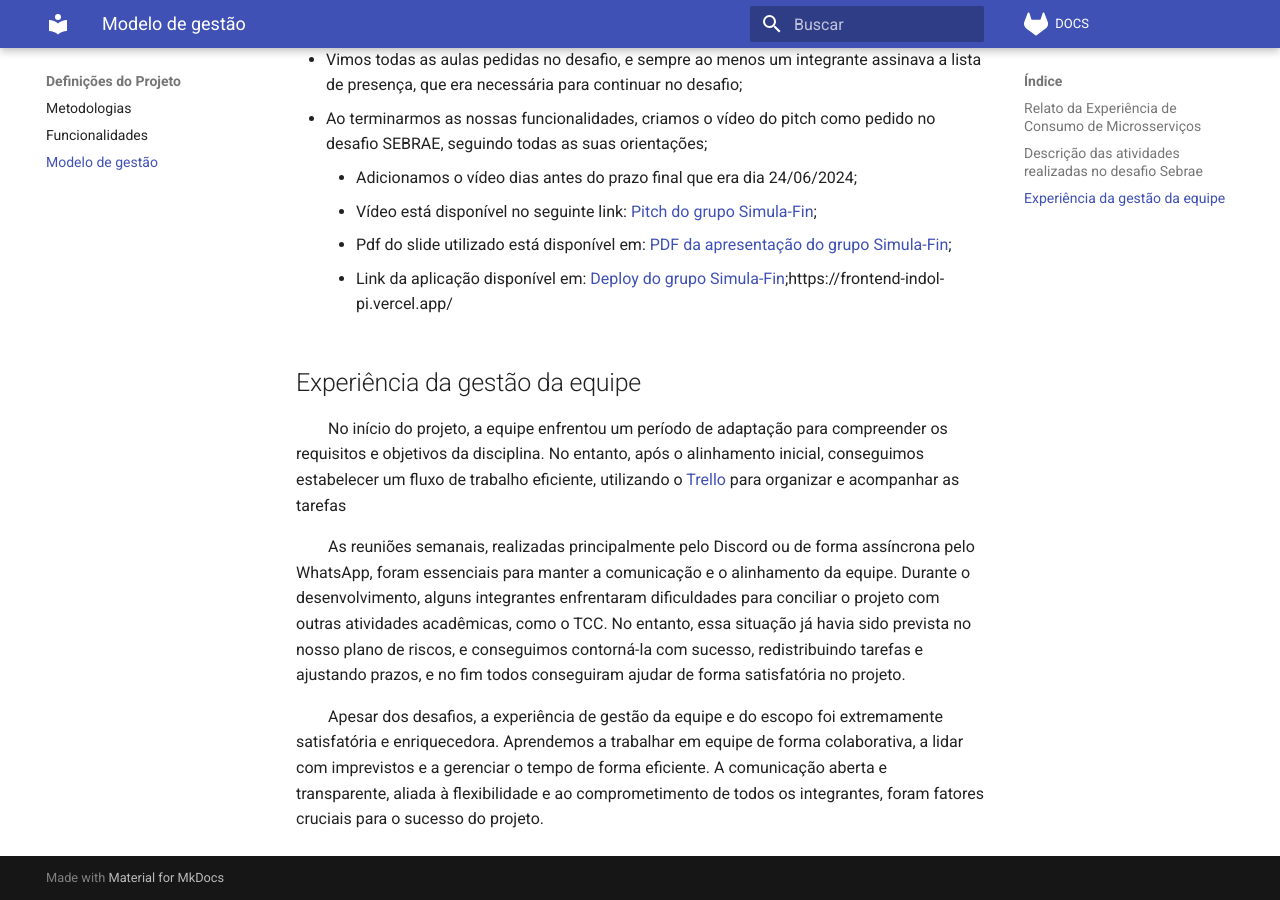
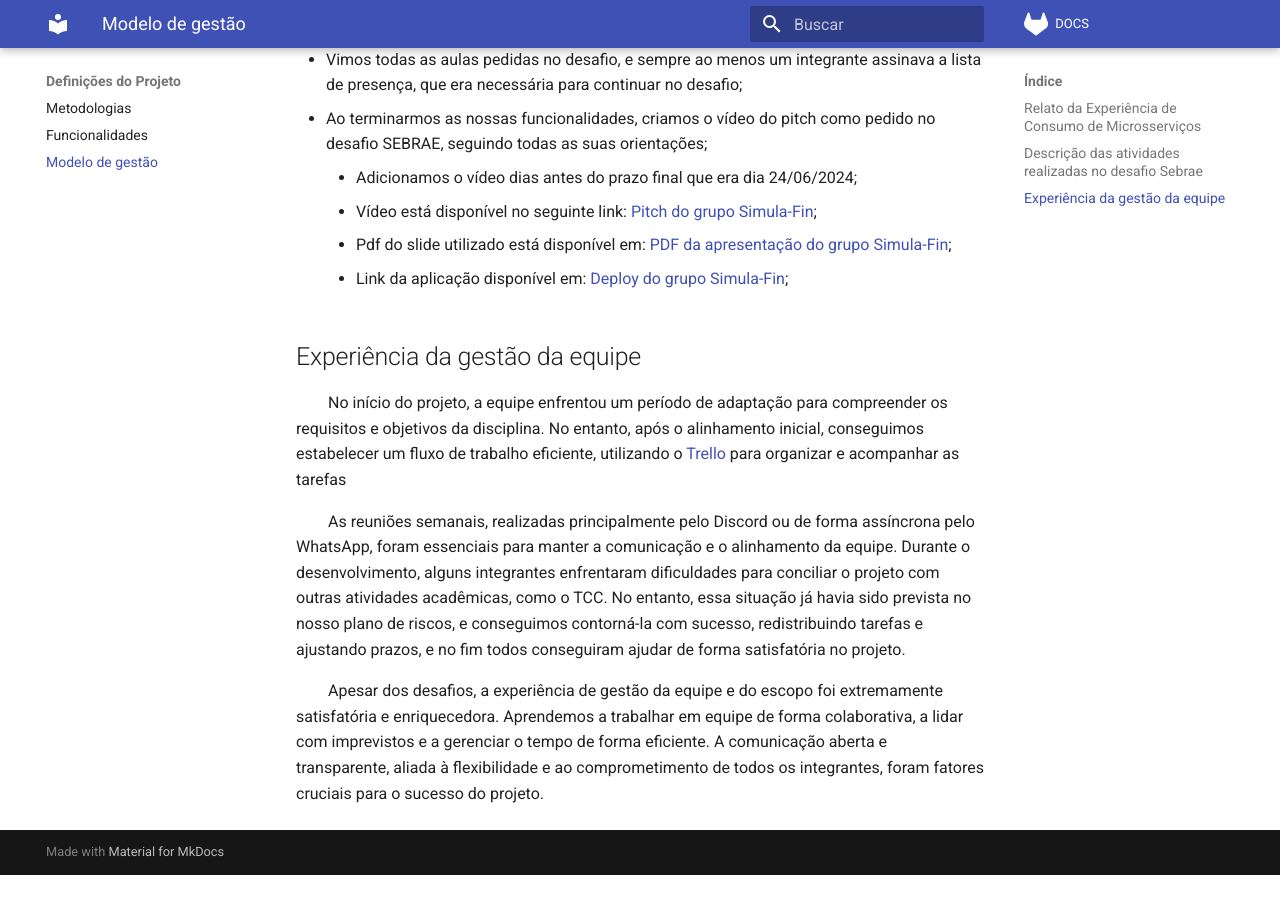
Before and after one commit to Simula-Fin/DOCS, an MkDocs documentation site: the page built from docs/projectManagment/index.md, in a window 1280 px wide and 900 px high, scrolled down 1702 px. Built offline with MkDocs 1.6.1 and Material for MkDocs 9.7.7, drawn with Linux system fonts in a browser that asks for light colours; comment, search, counter and statistics services are not loaded; after the commit the page ends 2577 px from its top, so only the background shows below that; some of the changed lines change nothing that is shown.

Commit message:
Fix
Co-authored-by: EuricoAbreu <euricoabreuneto@hotmail.com>

```diff
--- a/docs/projectManagment/index.md
+++ b/docs/projectManagment/index.md
@@ -44,7 +44,7 @@
     - Adicionamos o vídeo dias antes do prazo final que era dia 24/06/2024;
     - Vídeo está disponível no seguinte link: [Pitch do grupo Simula-Fin](https://www.youtube.com/watch?v=CMIlVEfxVMw);
     - Pdf do slide utilizado está disponível em: [PDF da apresentação do grupo Simula-Fin](../assets/Pitch/PitchSimulaFin.pdf);
-    - Link da aplicação disponível em: [Deploy do grupo Simula-Fin](https://frontend-indol-pi.vercel.app/);https://frontend-indol-pi.vercel.app/
+    - Link da aplicação disponível em: [Deploy do grupo Simula-Fin](https://frontend-indol-pi.vercel.app/);
 
 ## Experiência da gestão da equipe
 
```
